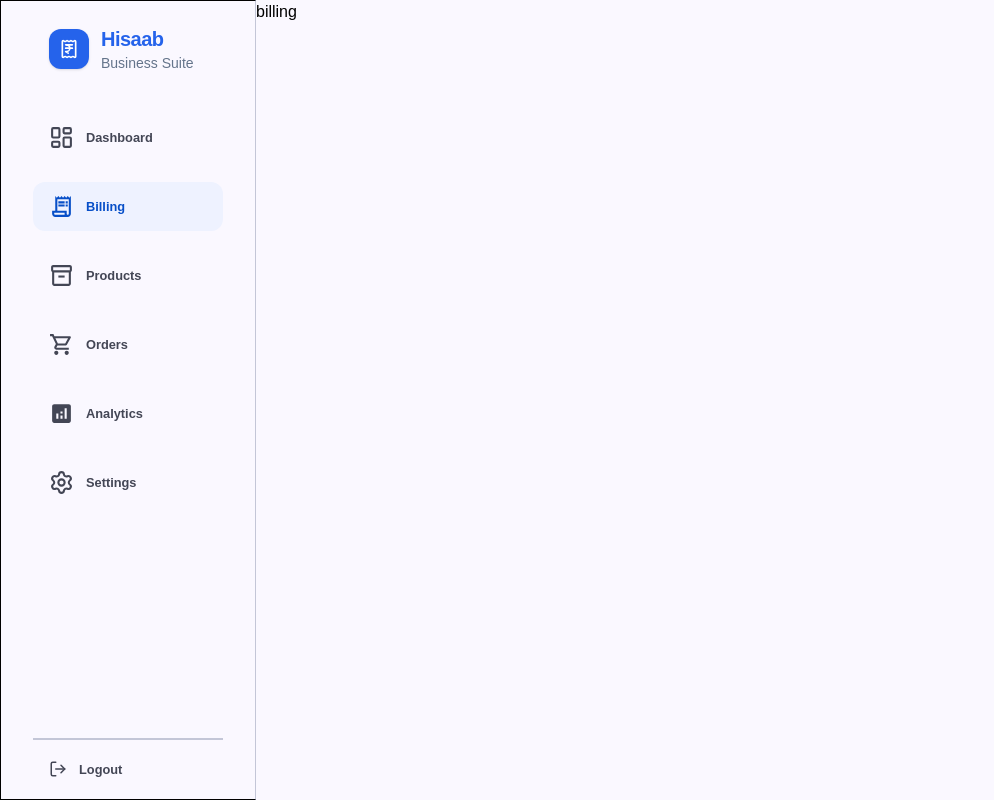
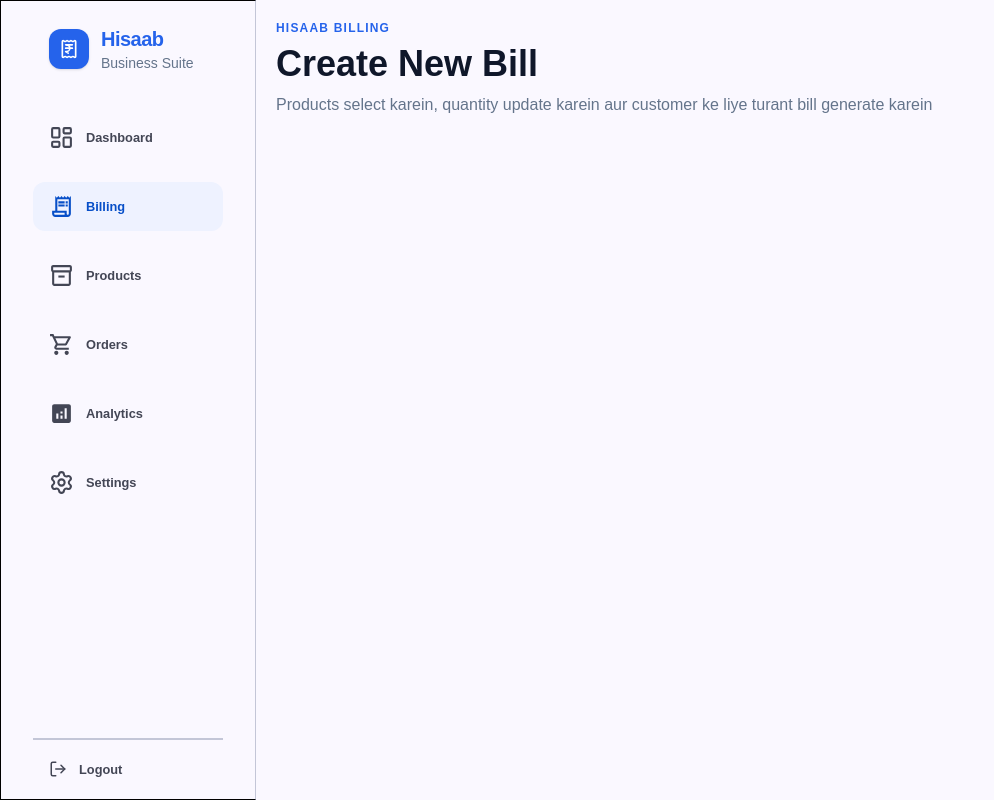
Before and after one commit to nikhilrana13/Hisaab-Free-POS-Business-Management-Platform-for-Small-Businesses, a Next.js app in the folder frontend/: page /dashboard/billing in a window 1280 px wide. Shown: the whole page, without its empty margins (0-994 px from the left). Built offline with nearby package versions, Linux system fonts and the light colour scheme; no server answers.

Commit message:
feat(billing): enhance billing page layout with header and description

```diff
--- a/frontend/src/app/dashboard/billing/page.js
+++ b/frontend/src/app/dashboard/billing/page.js
@@ -1,11 +1,28 @@
-import React from 'react';
+import { ReceiptIndianRupee } from "lucide-react";
+import React from "react";
+import { MdAddCircle } from "react-icons/md";
 
 const page = () => {
   return (
-    <div>
-      billing
+    <div className="flex flex-col p-5 space-y-6">
+      {/* header */}
+      <div className="flex flex-col gap-5 md:flex-row md:items-end md:justify-between">
+        <div className="max-w-2xl">
+          <span className="mb-2 block text-xs font-bold uppercase tracking-widest text-[#2563eb]">
+            Hisaab Billing
+          </span>
+          <h2 className="mb-2 text-2xl font-semibold text-[#0f172a] sm:text-3xl lg:text-4xl">
+            Create New Bill
+          </h2>
+          <p className="text-sm leading-relaxed text-[#64748b] sm:text-base">
+            Products select karein, quantity update karein aur customer ke liye turant bill generate karein
+          </p>
+        </div>
+      </div>
+      {/* products */}
+
     </div>
   );
-}
+};
 
 export default page;
```
